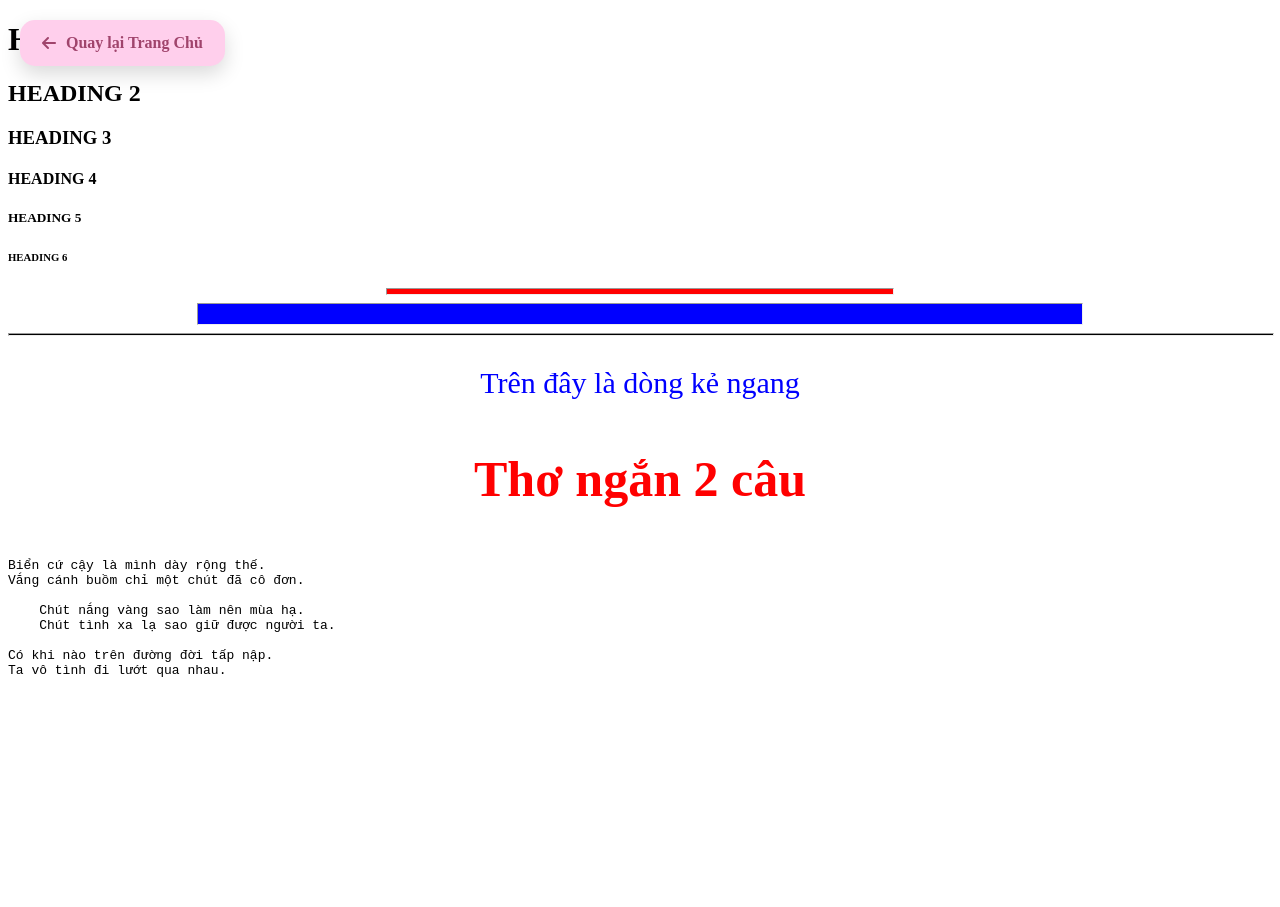
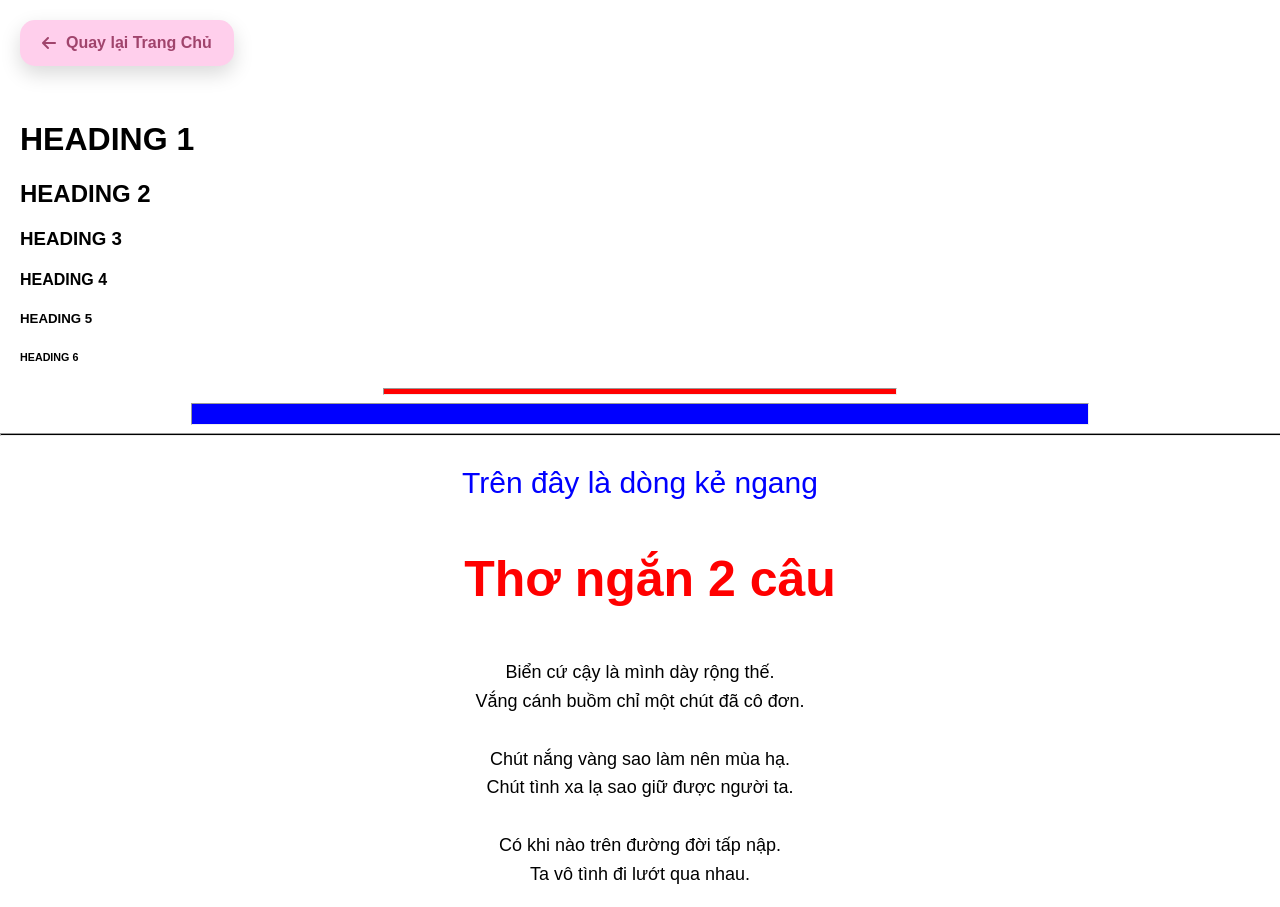
Before and after one commit to KhaTran1806/khalmhnther, a plain HTML site: page index.html in a window 1280 px wide. Before the commit the page ends 800 px from the top, so only its background shows below. Drawn offline with Linux system fonts and the light colour scheme.

Commit message:
Update index.html

```diff
--- a/index.html
+++ b/index.html
@@ -8,13 +8,20 @@
         <link rel="stylesheet" href="https://cdnjs.cloudflare.com/ajax/libs/font-awesome/6.4.0/css/all.min.css">
 
         <style>
+            /* BỔ SUNG: Đẩy toàn bộ nội dung trang xuống dưới để không bị nút Back che mất */
+            body {
+                padding-top: 100px;
+                font-family: sans-serif;
+                margin: 0;
+            }
+
             .back-btn{
                 position: fixed;
                 top: 20px;
                 left: 20px;
 
                 background: #ffcfec;
-                color: #a0446c; /* CHỈNH SỬA: Đổi từ #fff sang màu đậm hơn để dễ đọc chữ trên nền hồng */
+                color: #a0446c;
                 text-decoration: none;
 
                 padding: 14px 22px;
@@ -27,15 +34,26 @@
                 font-weight: 600;
                 box-shadow: 0 8px 20px rgba(0,0,0,.15);
 
-                /* BỔ SUNG: Thêm hiệu ứng mượt mà khi hover */
                 transition: all 0.3s ease;
-                z-index: 1000; /* Đảm bảo nút luôn nằm trên cùng */
+                z-index: 1000;
             }
 
-            /* BỔ SUNG: Hiệu ứng khi di chuột vào nút cho sinh động */
             .back-btn:hover {
                 background: #fbb6e2;
                 transform: translateY(-2px);
+            }
+
+            /* CHỈNH SỬA: Căn lề các Heading cho gọn gàng hơn thay vì dính sát lề trái */
+            h1, h2, h3, h4, h5, h6 {
+                padding-left: 20px;
+            }
+
+            /* CHỈNH SỬA: Giúp bài thơ hiển thị font chữ dễ nhìn và căn giữa đẹp mắt */
+            pre {
+                font-family: inherit;
+                font-size: 18px;
+                text-align: center;
+                line-height: 1.6;
             }
         </style>
     </head>
@@ -58,15 +76,16 @@
 
         <p style="text-align: center; color: blue; font-size:30px;"> Trên đây là dòng kẻ ngang </p>
         <h3 style="text-align: center; color: red ; font-size:50px;">Thơ ngắn 2 câu</h3>
+
 <pre>
 Biển cứ cậy là mình dày rộng thế.
 Vắng cánh buồm chỉ một chút đã cô đơn.
 
-    Chút nắng vàng sao làm nên mùa hạ.
-    Chút tình xa lạ sao giữ được người ta.
+Chút nắng vàng sao làm nên mùa hạ.
+Chút tình xa lạ sao giữ được người ta.
 
 Có khi nào trên đường đời tấp nập.
 Ta vô tình đi lướt qua nhau.
-        </pre>
+</pre>
     </body>
 </html>
```
